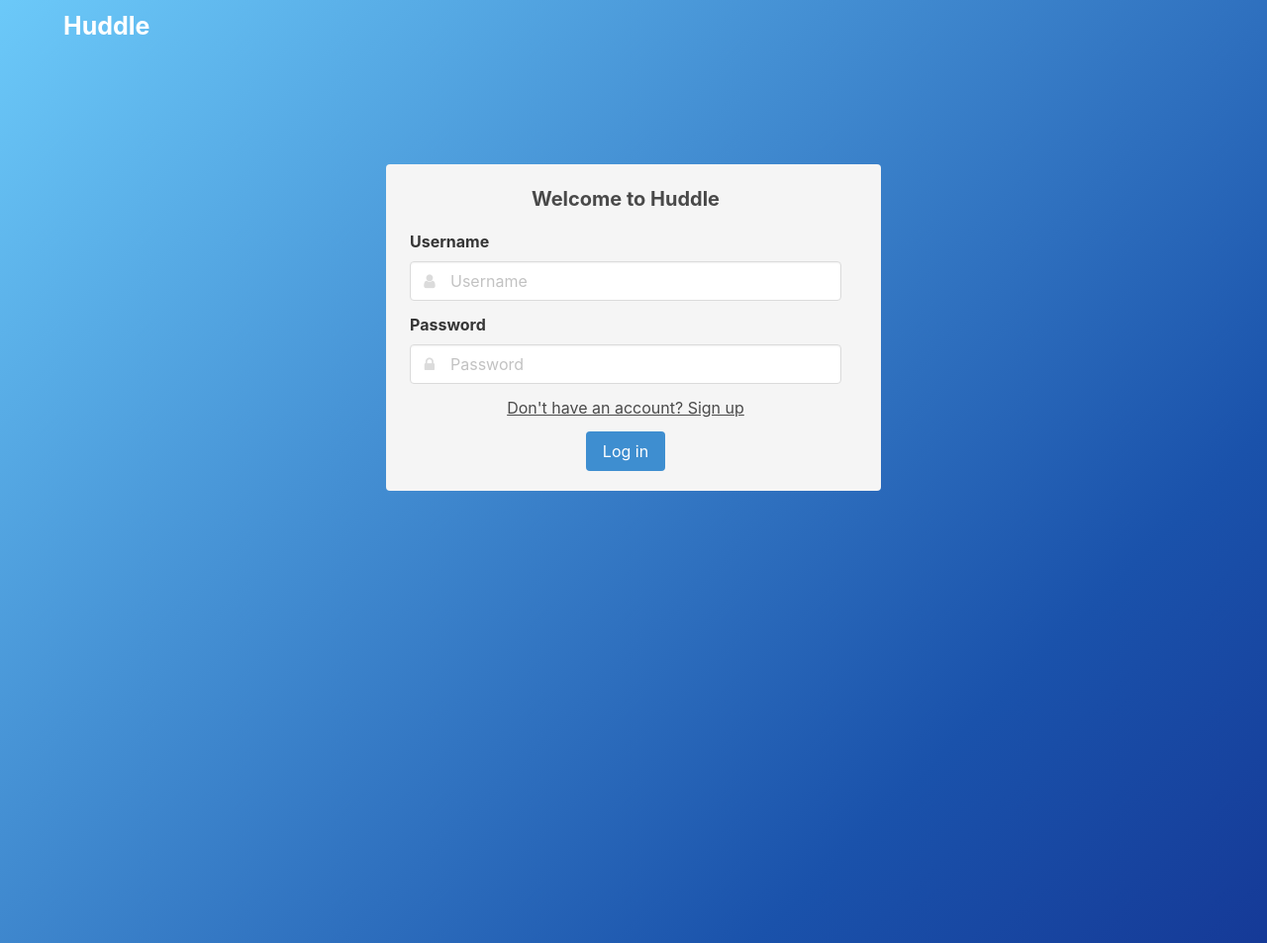
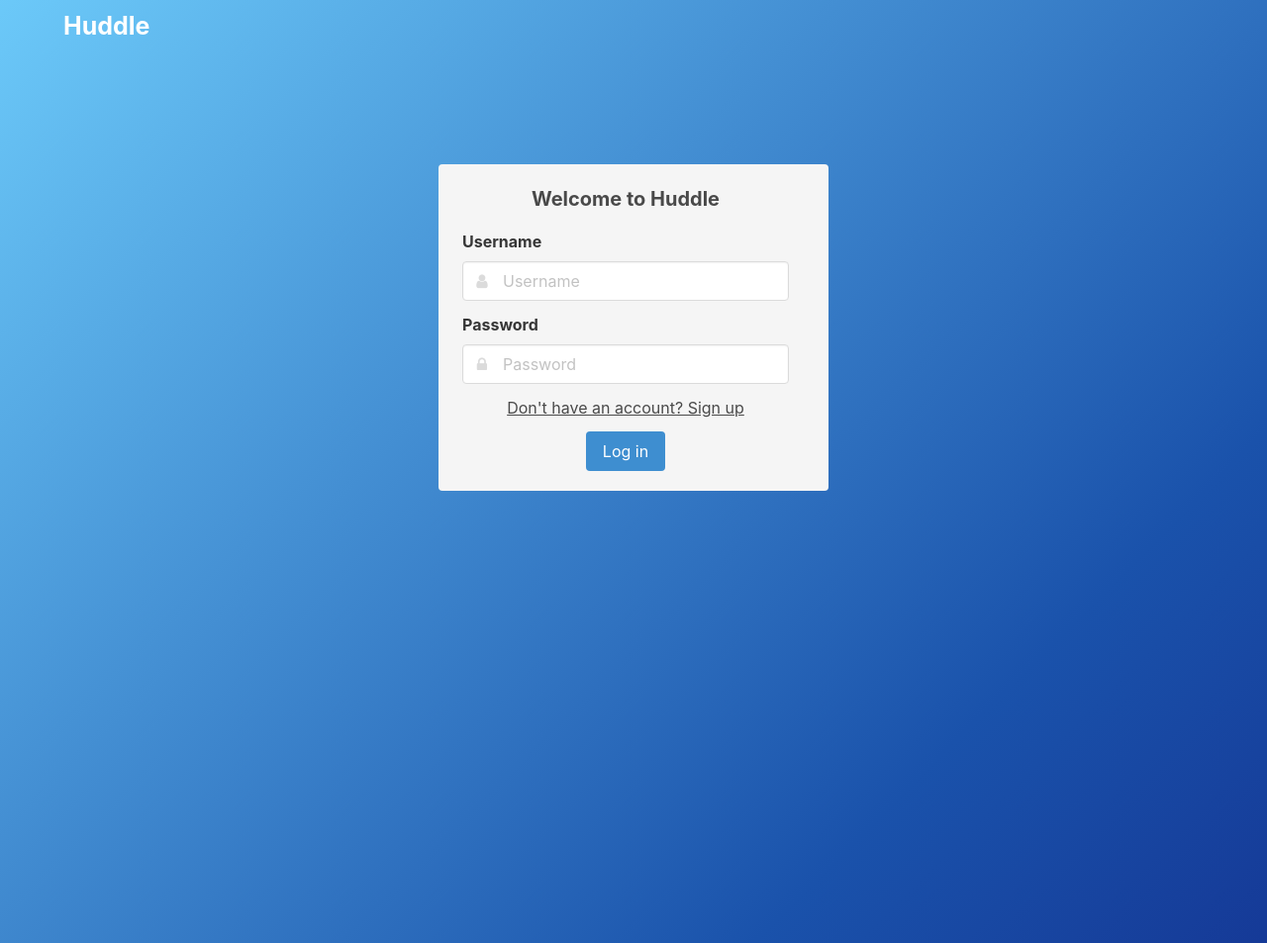
Before and after one commit to infiniteLoop-jpa/Huddle, a Django app: page /huddle/login/ in a window 1280 px wide. Shown: the top 953 px of the page at 99% size. Run offline with Django 4.2, Linux system fonts and the light colour scheme.

Commit message:
working on it

```diff
--- a/Huddle/settings.py
+++ b/Huddle/settings.py
@@ -25,7 +25,7 @@ SECRET_KEY = "django-insecure-d30e@pj7e)(2=@@h=l+lo*ags+_y^e!a_09dp6mx^@(1b!brsq
 # SECURITY WARNING: don't run with debug turned on in production!
 DEBUG = True
 
-ALLOWED_HOSTS = ['ec2-54-219-123-237.us-west-1.compute.amazonaws.com', 'huddlgroup.com']
+ALLOWED_HOSTS = ['ec2-54-219-123-237.us-west-1.compute.amazonaws.com', 'huddlgroup.com', '127.0.0.1']
 
 
 # Application definition
@@ -90,8 +90,8 @@ DATABASES = {
         'NAME': 'huddledb',
         'USER': 'postgres',
         'PASSWORD': 'Huddle123',
-        'HOST': 'huddledb.cjujdmuufeks.us-west-1.rds.amazonaws.com',
-        #'HOST': 'localhost',
+        #'HOST': 'huddledb.cjujdmuufeks.us-west-1.rds.amazonaws.com',
+        'HOST': 'localhost',
         'PORT': '5432',
 
     }
--- a/Huddle_app/static/style.css
+++ b/Huddle_app/static/style.css
@@ -46,7 +46,6 @@ body.fixed-nav-padding {
 .login-body {
     padding-top: 7rem;
     padding-bottom: 3rem;
-    width: 500px;
 }
 
 .bg {
--- a/Huddle_app/templates/registration/login.html
+++ b/Huddle_app/templates/registration/login.html
@@ -1,5 +1,5 @@
 <!DOCTYPE html>
-<html>
+<html lang="en">
 
 <head>
     <meta charset="utf-8">
@@ -13,8 +13,7 @@
 </head>
 
 <body>
-    <div>
-        <section class="bg hero is-large" style="padding-bottom: 100px;">
+    <section class="hero is-large bg" style="padding-bottom: 100px;">
         <div class="hero-head">
             <nav class="navbar">
                 <div class="container">
@@ -32,7 +31,7 @@
                 <div class="login-body">
                     <div id="login-container">
                         <div class="notification is-light">
-                                <p style="text-align: center; font-weight: bold;" class="is-size-5 pb-4">Welcome to Huddle</p>
+                            <p class="is-size-5 has-text-weight-bold has-text-centered pb-4">Welcome to Huddle</p>
                             <form method="post" action="{% url 'login' %}">
                                 {% csrf_token %}
                                 <div class="field">
@@ -53,16 +52,15 @@
                                         </span>
                                     </div>
                                 </div>
-                                    <div class="pb-3" style="text-align: center;">
+                                <div class="pb-3 has-text-centered">
                                     <a href="{% url 'Huddle_app:huddle_signup' %}">Don't have an account? Sign up</a>
                                 </div>
                                 <div class="field">
-                                        <div class="control" style="text-align: center;">
+                                    <div class="control has-text-centered">
                                         <button type="submit" class="button is-info">Log in</button>
                                     </div>
                                 </div>
                             </form>
-
                         </div>
                     </div>
                 </div>
@@ -76,7 +74,6 @@
             </p>
         </div>
     </footer>
-    </div>
 </body>
 
 </html>
```
Lines whose indentation alone changed are shown as unchanged.
